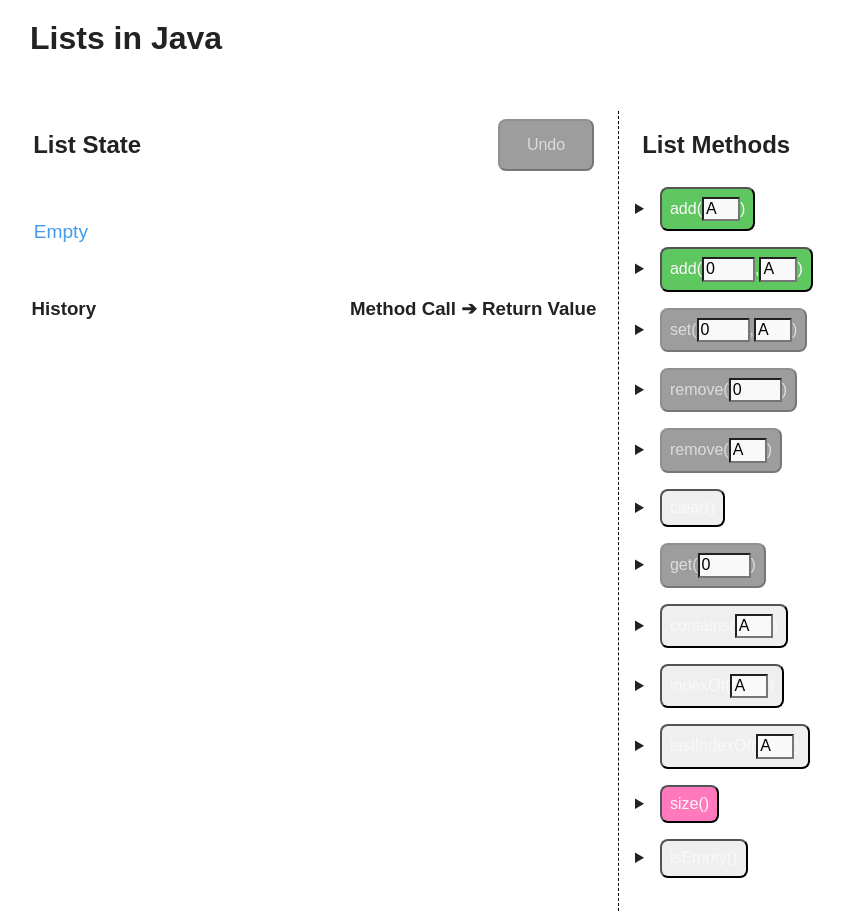
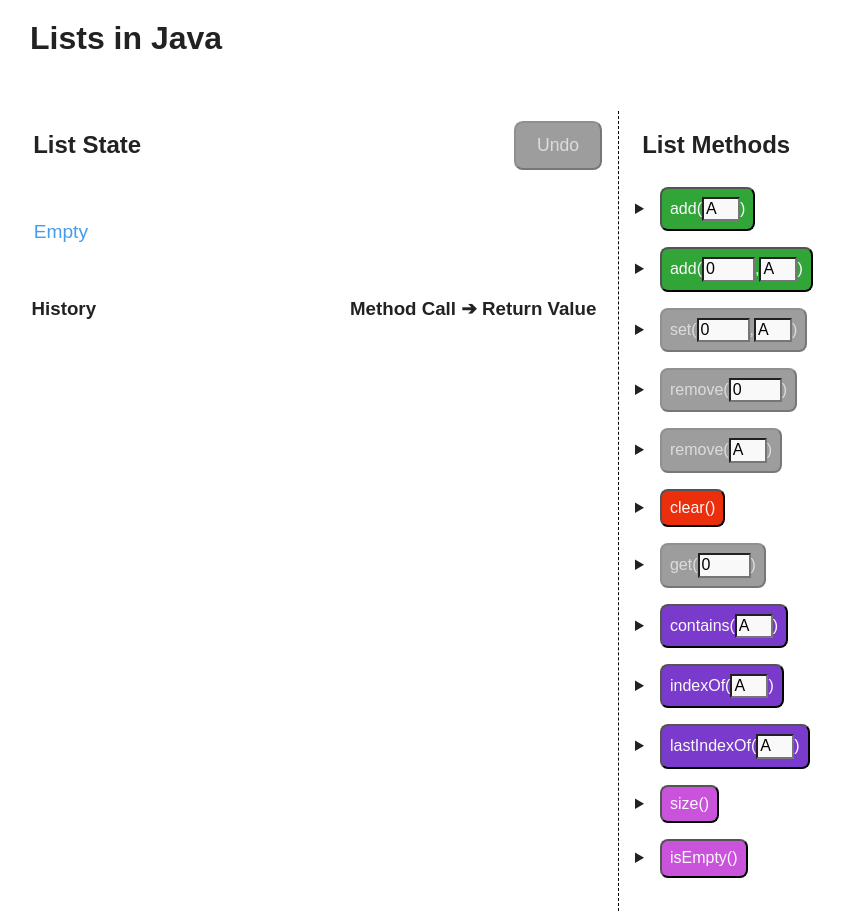
Before and after one commit to nikzb/lists-in-java, a React (Create React App) app: page / in a window 1280 px wide. Shown: the whole page, without its empty margins (230-1074 px from the left). Built offline with nearby package versions, Linux system fonts and the light colour scheme.

Commit message:
New method buttons are colored. Tweaked size of undo button. Colors bolder.

```diff
--- a/src/components/methodToolbox/MethodButton.css
+++ b/src/components/methodToolbox/MethodButton.css
@@ -8,23 +8,23 @@
 }
 
 .MethodButton--add {
-  background: rgb(95, 199, 95);
+  background: rgb(50, 165, 57);
 }
 
 .MethodButton--set {
-  background: #fa903f;
+  background: #f7862f;
 }
 
-.MethodButton--remove {
-  background: #ff3939;
+.MethodButton--remove, .MethodButton--clear {
+  background: #eb2e0c;
 }
 
-.MethodButton--get {
-  background: #9c52fc;
+.MethodButton--get, .MethodButton--contains, .MethodButton--indexOf, .MethodButton--lastIndexOf {
+  background: #7a3bcd;
 }
 
-.MethodButton--size {
-  background: #ff79bc;
+.MethodButton--size, .MethodButton--isEmpty {
+  background: #ca53dc;
 }
 
 .MethodButton--disabled {
--- a/src/components/stateTracker/StateTracker.css
+++ b/src/components/stateTracker/StateTracker.css
@@ -7,4 +7,5 @@
 .StateTracker__header {
   display: flex;
   justify-content: space-between;
+  align-items: center;
 }
--- a/src/components/stateTracker/UndoButton.css
+++ b/src/components/stateTracker/UndoButton.css
@@ -1,9 +1,10 @@
 .UndoButton {
   align-items: center;
-  padding: 0.5em;
-  font-size: 1.0em;
-  margin: 0.5em;
-  width: 6.0em;
+  padding: 0.2em;
+  font-size: 1.1em;
+  /* margin: 0.5em; */
+  width: 5.0em;
+  height: 2.8em;
   background-color: rgb(174, 0, 0);
   transition: background-color 0.8s;
 }
```
